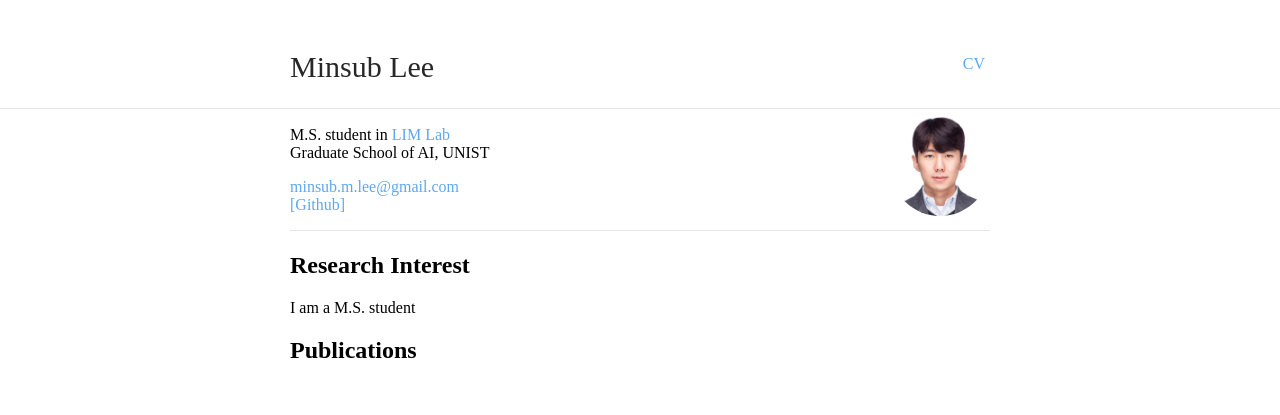
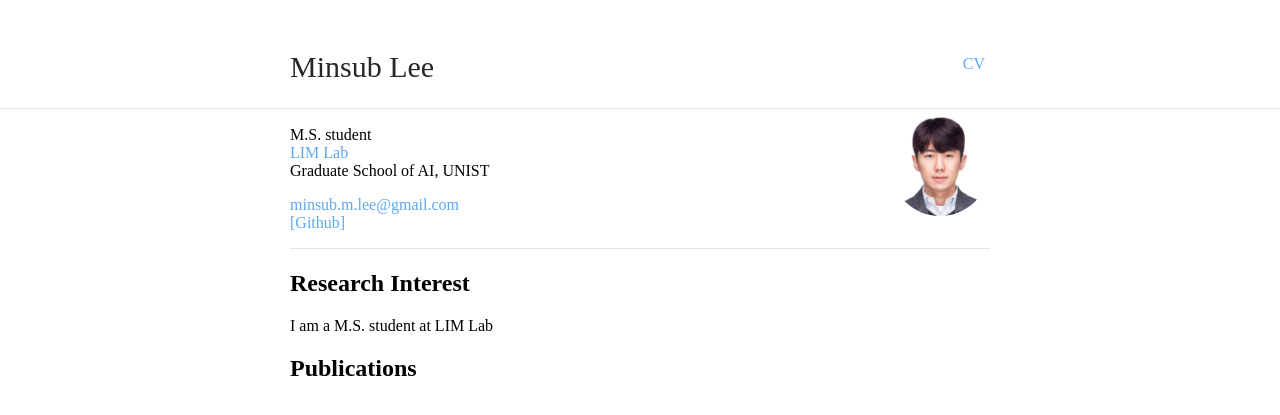
Before and after one commit to msublee/msublee.github.io, a Jekyll site: the page built from index.md, in a window 1280 px wide. Shown: the top 415 px of the page. Built offline with Jekyll 4.4.1, drawn with Linux system fonts in a browser that asks for light colours.

Commit message:
Theme changed

```diff
--- a/index.md
+++ b/index.md
@@ -6,7 +6,8 @@ layout: default
 
 <img class="profile-picture" src="minsub.jpg">
 
-M.S. student in [LIM Lab](https://sites.google.com/view/sungbin/)<br/>
+M.S. student<br/>
+[LIM Lab](https://sites.google.com/view/sungbin/)<br/>
 Graduate School of AI, UNIST
 
 <minsub.m.lee@gmail.com><br/>
@@ -16,7 +17,7 @@ Graduate School of AI, UNIST
 
 ## Research Interest
 
-I am a M.S. student
+I am a M.S. student at LIM Lab
 
 ## Publications
 <!--
```
